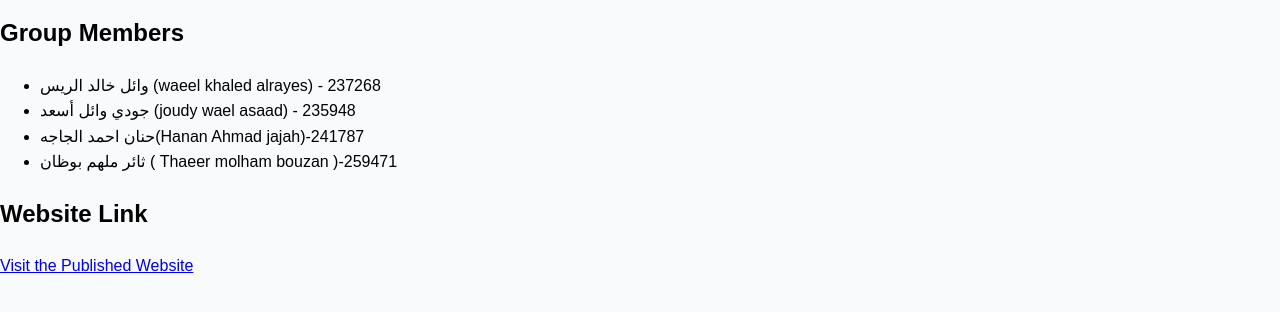
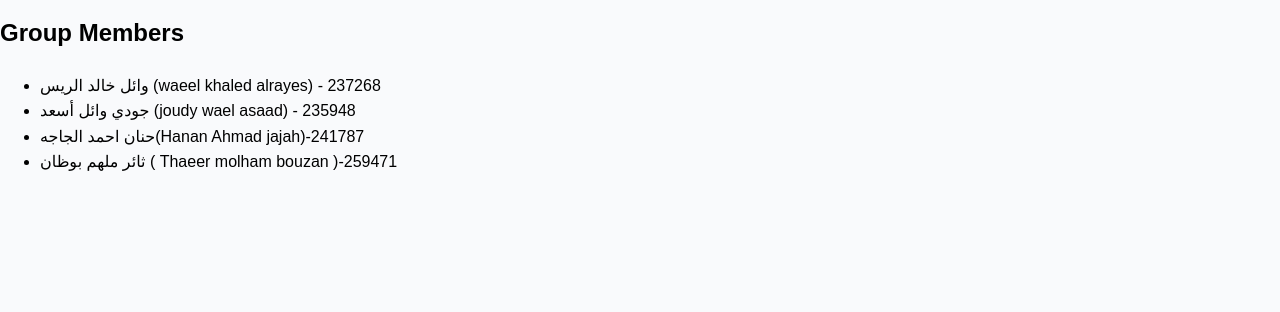
Before and after one commit to joudy20/IWB201_, a plain HTML site: page index.html in a window 1280 px wide. Shown: the part 64-376 px from the top of the page. Drawn offline with Linux system fonts and the light colour scheme.

Commit message:
Update index.html

```diff
--- a/index.html
+++ b/index.html
@@ -40,14 +40,6 @@
 
         </section>
 
-        <section>
-
-            <h2>Website Link</h2>
-
-            <p><a href="https://example.com" target="_blank">Visit the Published Website</a></p>
-
-        </section>
-
     </main>
 
 </body>
```
